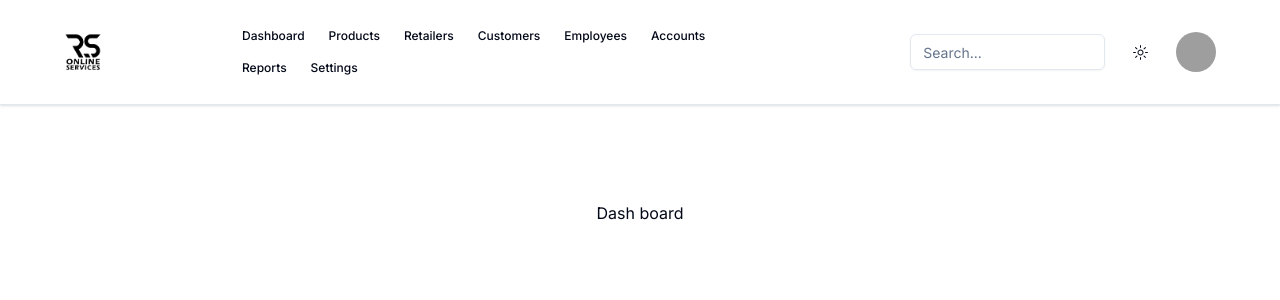
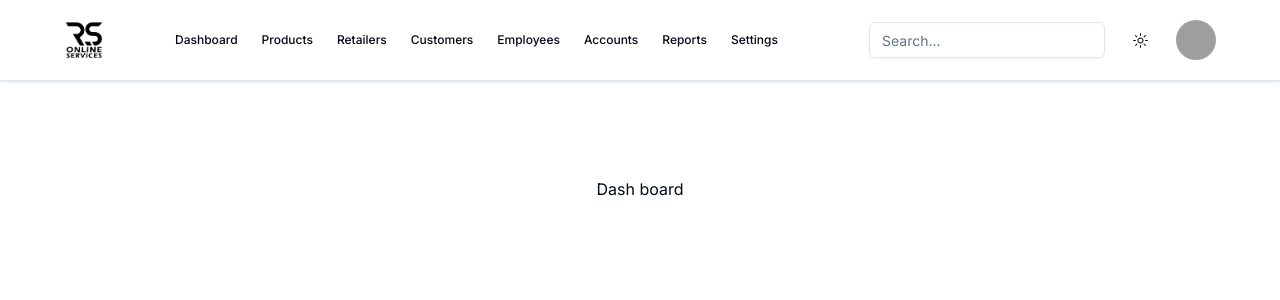
Before and after one commit to codefast-in/RS-OnLine-Admin, a Next.js app: page /admin in a window 1280 px wide. Shown: the top 300 px of the page. Built offline with nearby package versions, Linux system fonts and the light colour scheme; grey boxes are pictures that could not be loaded.

Commit message:
admin navbar responsive

```diff
--- a/src/app/user/page.tsx
+++ b/src/app/user/page.tsx
@@ -112,7 +112,7 @@ export default function page() {
             </Card>
           ))}
         </div>
-        <div className="flex  justify-start items-start gap-5 w-full ">
+        <div className="flex flex-col lg:flex-row justify-start items-start gap-5 w-full ">
 
           <AddIncomeForm/>
           <AddExpencForm/>
--- a/src/components/projectComponents/Navbar.tsx
+++ b/src/components/projectComponents/Navbar.tsx
@@ -1,7 +1,23 @@
 import React from "react";
 import Link from "next/link";
 
+import {
+  AlignRightIcon,
+  BellIcon,
+  LayersIcon,
+  TextAlignRightIcon,
+} from "@radix-ui/react-icons";
+
 // shadCN components
+import {
+  Sheet,
+  SheetContent,
+  SheetDescription,
+  SheetHeader,
+  SheetTitle,
+  SheetTrigger,
+} from "@/components/ui/sheet";
+
 import {
   DropdownMenu,
   DropdownMenuContent,
@@ -36,8 +52,10 @@ import lightLogo from "@/assets/img/lightlogo.png";
 export default function Navbar() {
   const theme = "dark";
   return (
-    <Card className="flex items-center justify-center py-5 sticky top-0 border-x-0 border-t-0 rounded-none ">
-      <div className=" flex items-center justify-around gap-32 max-w-[90%]">
+    <Card
+      className="flex items-center justify-center py-5 sticky top-0 border-x-0 border-t-0 rounded-none "
+      style={{backdropFilter: "blur(20px)"}}>
+      <div className="flex items-center justify-between  max-w-[90%] w-full bg-opacity-10 bg-transparent ">
         <Image
           height={100}
           width={100}
@@ -45,7 +63,7 @@ export default function Navbar() {
           alt="RS Logo"
           className="h-10 w-10"
         />
-        <div>
+        <div className="lg:block hidden ">
           {pagesLinks.map((link, index) => (
             <Button key={index} asChild variant="ghost" size="sm">
               <Link href={`/admin${link.path}`}>{link.label}</Link>
@@ -53,11 +71,44 @@ export default function Navbar() {
           ))}
         </div>
 
-        <div className="flex justify-between items-center gap-3">
-          <Input placeholder="Search..." enterKeyHint="search" />
+        <div className="flex justify-between items-center lg:gap-3">
+          <Input
+            placeholder="Search..."
+            enterKeyHint="search"
+            className="ml-5 "
+          />
           <SwichMode />
+          <Sheet>
+            <SheetTrigger className="block lg:hidden ">
+              <TextAlignRightIcon className="h-8 w-8" />
+            </SheetTrigger>
+            <SheetContent>
+              <SheetHeader>
+                <SheetTitle className="flex gap-5">
+                  <Avatar>
+                    <AvatarImage src="https://github.com/shadcn.png" />
+                    <AvatarFallback>RS</AvatarFallback>
+                  </Avatar>
+                  <div className="flex flex-col justify-start items-start">
+                    <span>Sachin Pawar</span>
+                    <span className="text-xs opacity-50 ">
+                      sachinspind@gmail.com
+                    </span>
+                  </div>
+                </SheetTitle>
+              </SheetHeader>
+
+              <SheetDescription className="mb-auto flex-col flex gap-3 mt-5 justify-start items-center ">
+                {pagesLinks.map((link, index) => (
+                  <Button key={index} asChild variant="ghost" size="sm">
+                    <Link href={`/admin${link.path}`}>{link.label}</Link>
+                  </Button>
+                ))}
+              </SheetDescription>
+            </SheetContent>
+          </Sheet>
           <DropdownMenu>
-            <DropdownMenuTrigger className="border-none rounded-full">
+            <DropdownMenuTrigger className="border-none rounded-full lg:block hidden">
               <Avatar>
                 <AvatarImage src="https://github.com/shadcn.png" />
                 <AvatarFallback>RS</AvatarFallback>
--- a/src/components/projectComponents/UserNavbar.tsx
+++ b/src/components/projectComponents/UserNavbar.tsx
@@ -76,8 +76,6 @@ export default function UserNavbar() {
           ))}
         </div> */}
         <div className="flex justify-end items-center">
-
-
           <DropdownMenu>
             <DropdownMenuTrigger className="border-none rounded-full block md:hidden ">
               <Button variant="ghost">
```
Lines whose indentation alone changed are shown as unchanged.
